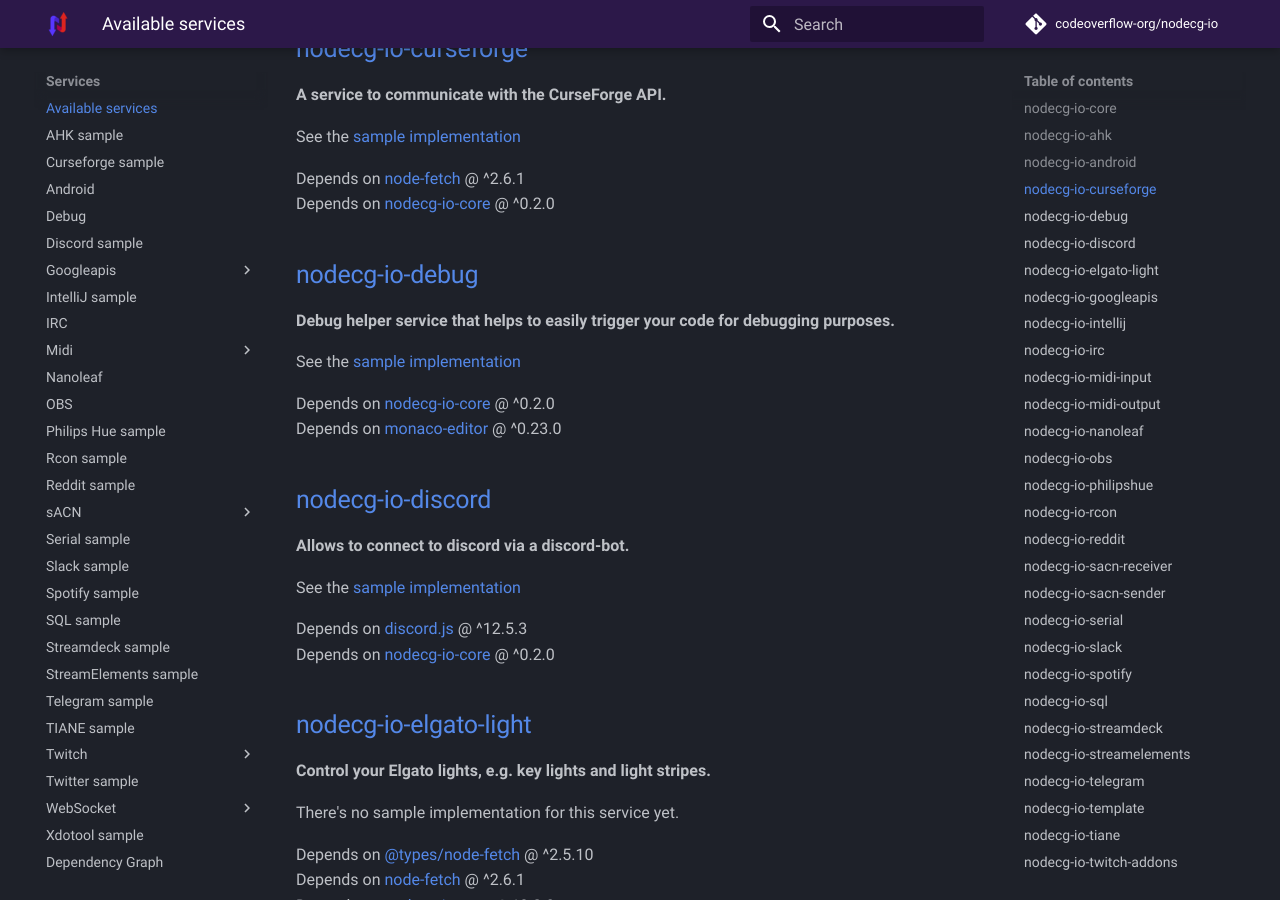
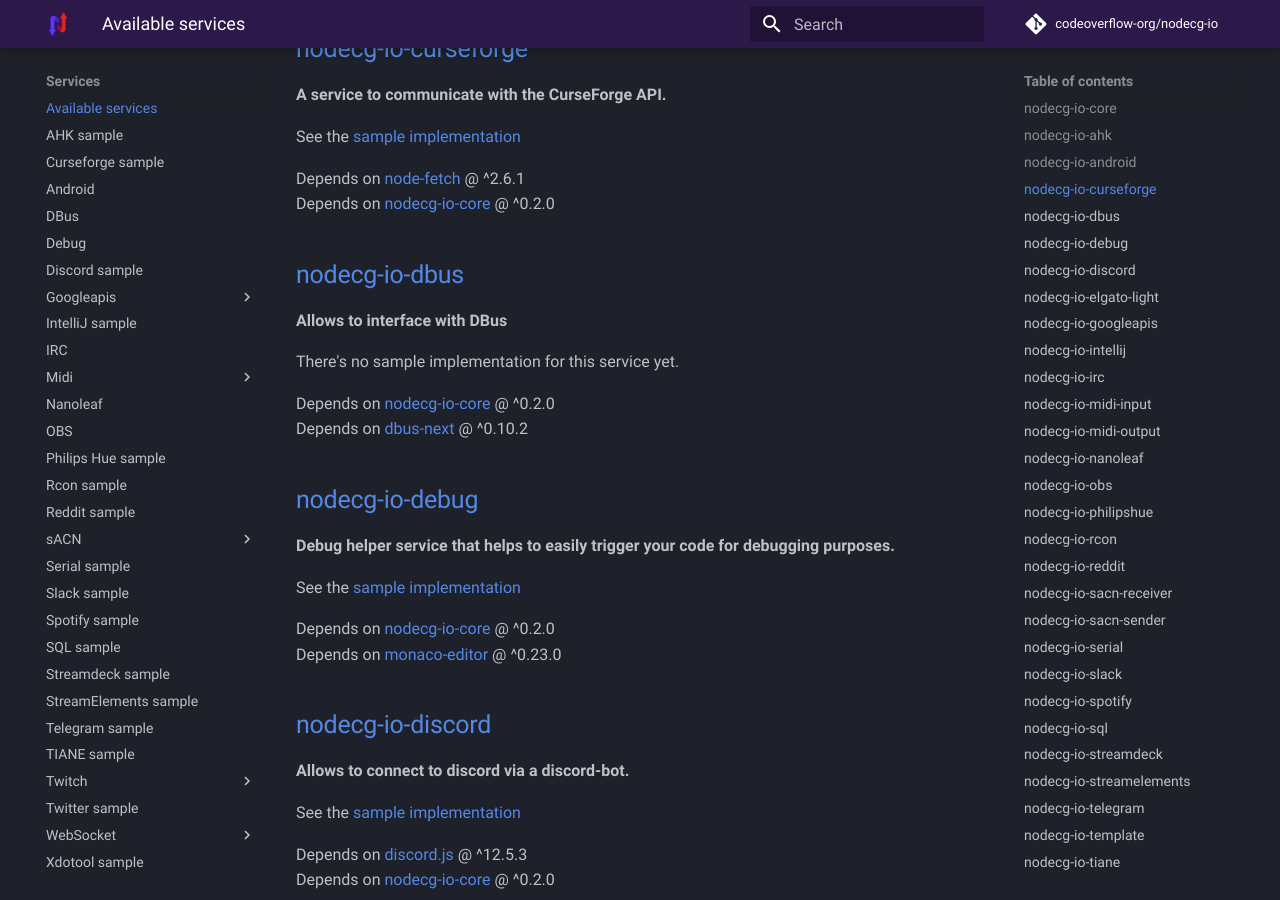
Before and after one commit to codeoverflow-org/nodecg-io-docs, an MkDocs documentation site: the page built from docs/services.md, in a window 1280 px wide and 900 px high, scrolled down 882 px. Built offline with MkDocs 1.6.1 and Material for MkDocs 9.7.7, drawn with Linux system fonts in a browser that asks for light colours; comment, search, counter and statistics services are not loaded; the version menu is left out.

Commit message:
Started a dbus service + API for ratbagd

```diff
--- a/docs/services.md
+++ b/docs/services.md
@@ -36,6 +36,15 @@
 
 Depends on [node-fetch](https://www.npmjs.com/package/node-fetch) @ ^2.6.1 <br>
 Depends on [nodecg-io-core](https://github.com/codeoverflow-org/nodecg-io/tree/master/nodecg-io-core) @ ^0.2.0 <br>
+
+## [nodecg-io-dbus](https://github.com/codeoverflow-org/nodecg-io/tree/master/nodecg-io-dbus)
+
+**Allows to interface with DBus**
+
+There's no sample implementation for this service yet.
+
+Depends on [nodecg-io-core](https://github.com/codeoverflow-org/nodecg-io/tree/master/nodecg-io-core) @ ^0.2.0 <br>
+Depends on [dbus-next](https://www.npmjs.com/package/dbus-next) @ ^0.10.2 <br>
 
 ## [nodecg-io-debug](https://github.com/codeoverflow-org/nodecg-io/tree/master/nodecg-io-debug)
 
--- a/mkdocs.yml
+++ b/mkdocs.yml
@@ -52,6 +52,7 @@
           - AHK sample: samples/ahk.md
           - Curseforge sample: samples/curseforge.md
           - Android: samples/android.md
+          - DBus: samples/dbus-ratbagd.md
           - Debug: samples/debug.md
           - Discord sample: samples/discord.md
           - Googleapis:
```
Also changed, not shown: docs/dependencies.md (+4 -0 lines), docs/index.md (+1 -1 lines), docs/samples/dbus-ratbagd.md (added, +38 -0 lines).
